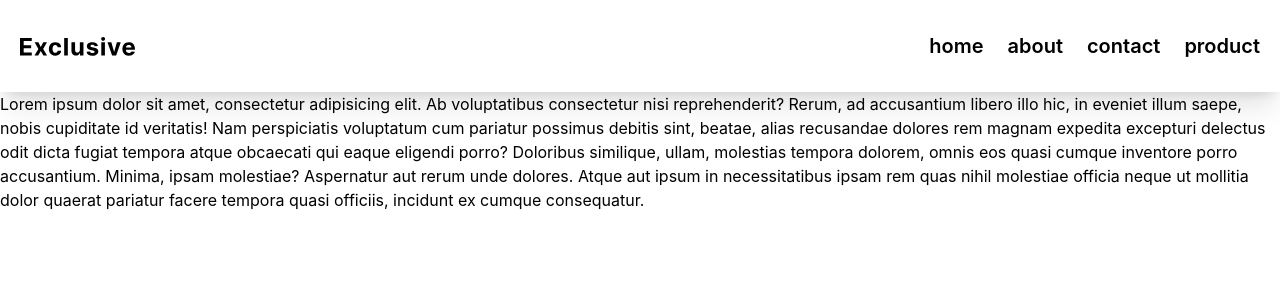
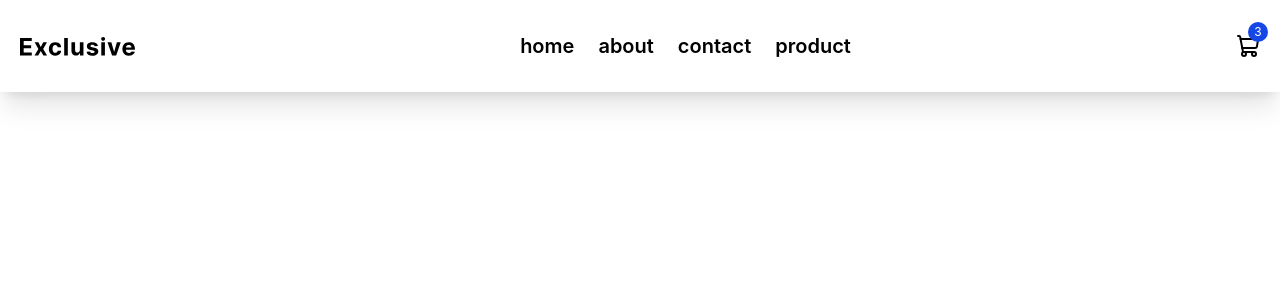
Before and after one commit to Jamil-coder360/Modern-Redux-Cart, a React (Vite) app: page / in a window 1280 px wide. Shown: the top 300 px of the page. Built offline with nearby package versions, Linux system fonts and the light colour scheme.

Commit message:
cart add

```diff
--- a/package.json
+++ b/package.json
@@ -11,6 +11,7 @@
   },
   "dependencies": {
     "@tailwindcss/vite": "^4.2.2",
+    "lucide-react": "^1.3.0",
     "react": "^19.2.4",
     "react-dom": "^19.2.4",
     "react-router": "^7.14.0",
--- a/src/component/Banner/Banner.jsx
+++ b/src/component/Banner/Banner.jsx
@@ -7,7 +7,7 @@ const Banner = () => {
    <Section>
     <Container>
         <div>
-            <p>Lorem ipsum dolor sit amet, consectetur adipisicing elit. Ab voluptatibus consectetur nisi reprehenderit? Rerum, ad accusantium libero illo hic, in eveniet illum saepe, nobis cupiditate id veritatis! Nam perspiciatis voluptatum cum pariatur possimus debitis sint, beatae, alias recusandae dolores rem magnam expedita excepturi delectus odit dicta fugiat tempora atque obcaecati qui eaque eligendi porro? Doloribus similique, ullam, molestias tempora dolorem, omnis eos quasi cumque inventore porro accusantium. Minima, ipsam molestiae? Aspernatur aut rerum unde dolores. Atque aut ipsum in necessitatibus ipsam rem quas nihil molestiae officia neque ut mollitia dolor quaerat pariatur facere tempora quasi officiis, incidunt ex cumque consequatur.</p>
+
         </div>
     </Container>
    </Section>
--- a/src/component/Common/Section.jsx
+++ b/src/component/Common/Section.jsx
@@ -1,5 +1,5 @@
 
-const Section = ({children, className="" ,...props}) => {
+const Section = ({children, className="", ...props}) => {
   return (
    <section {...props} className={`${className}`}>
     {children}
--- a/src/component/Header.jsx
+++ b/src/component/Header.jsx
@@ -1,53 +1,62 @@
-import React from 'react'
-import { Link } from 'react-router'
+import { CarTaxiFront, ShoppingCartIcon } from "lucide-react";
+import React from "react";
+import { Link } from "react-router";
 
 const Header = () => {
   const menuItem = [
     {
-      id:1,
+      id: 1,
       text: "home",
-      link : "/"
+      link: "/",
     },
     {
-      id:2,
+      id: 2,
       text: "about",
-      link : "/about"
+      link: "/about",
     },
     {
-      id:3,
+      id: 3,
       text: "contact",
-      link : "/contact"
+      link: "/contact",
     },
     {
-      id:4,
+      id: 4,
       text: "product",
-      link : "/product"
+      link: "/product",
     },
-  ]
+  ];
   return (
-   <header>
-      <nav className='flex items-center justify-between bg-liniear py-8 px-5 shadow-xl'>
+    <header>
+      <nav className="flex items-center justify-between bg-liniear py-8 px-5 shadow-xl">
         <div>
           <img src="/public/Exclusive.svg" alt="logo" />
         </div>
 
-        <ul className='flex items-center justify-between gap-6'>
-       {menuItem.map((item)=>{
-       return(
+        <ul className="flex items-center justify-between gap-6">
+          {menuItem.map((item) => {
+            return (
+              <li key={item.id}>
+                <Link
+                  to={item.link}
+                  className="text-xl text-black font-semibold"
+                >
+                  {item.text}
+                </Link>
+              </li>
+            );
+          })}
+        </ul>
 
-        <li key={item.id}>
-          <Link to={item.link} className='text-xl text-black font-semibold'>
-          {item.text}
-          </Link>
-        </li>
-       )
-       })
+        <div className="relative inline-block">
+          <ShoppingCartIcon className="w-6 h-6" />
 
-       }
-        </ul>
+          <span className="absolute -top-3 -right-2 w-5 h-5 bg-blue-700 text-white text-xs flex items-center justify-center rounded-full">
+            3
+          </span>
+        </div>
       </nav>
-   </header>
-  )
-}
+    </header>
+  );
+};
 
-export default Header
+export default Header;
```
Also changed, not shown: 1 other file (tests, documents, lock files or other folders).
